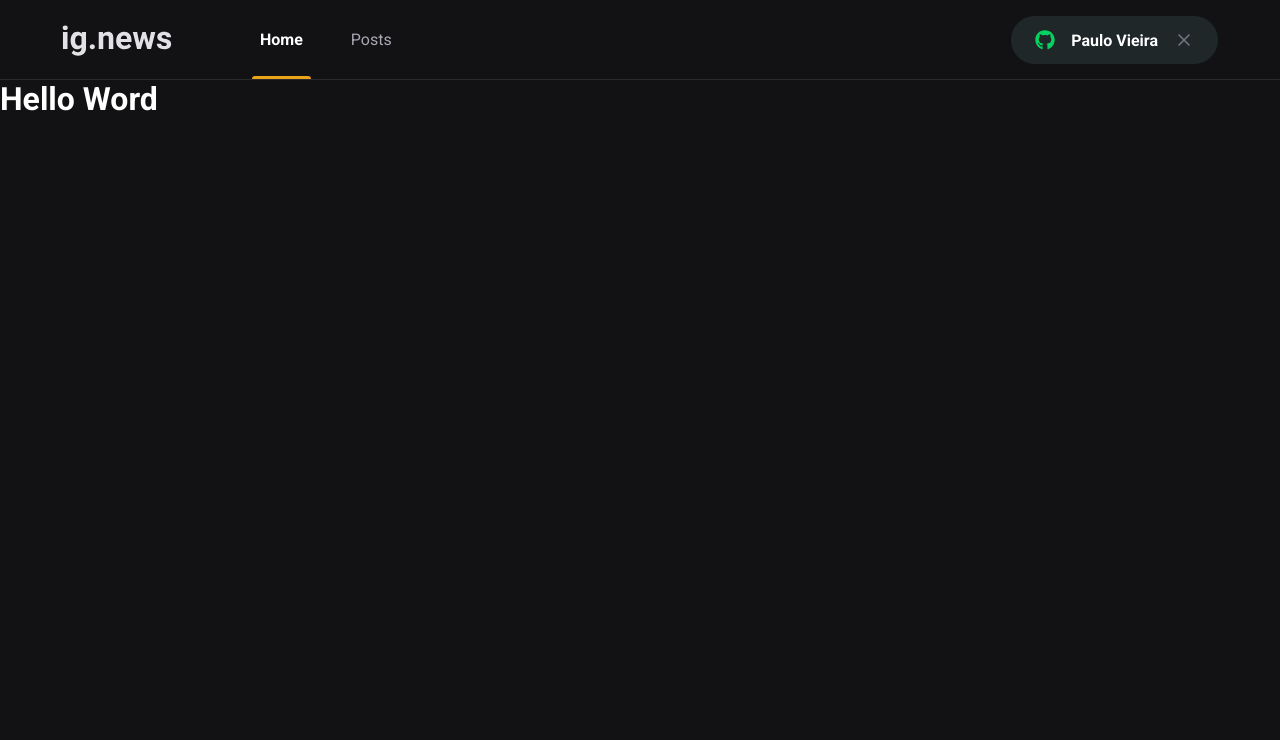
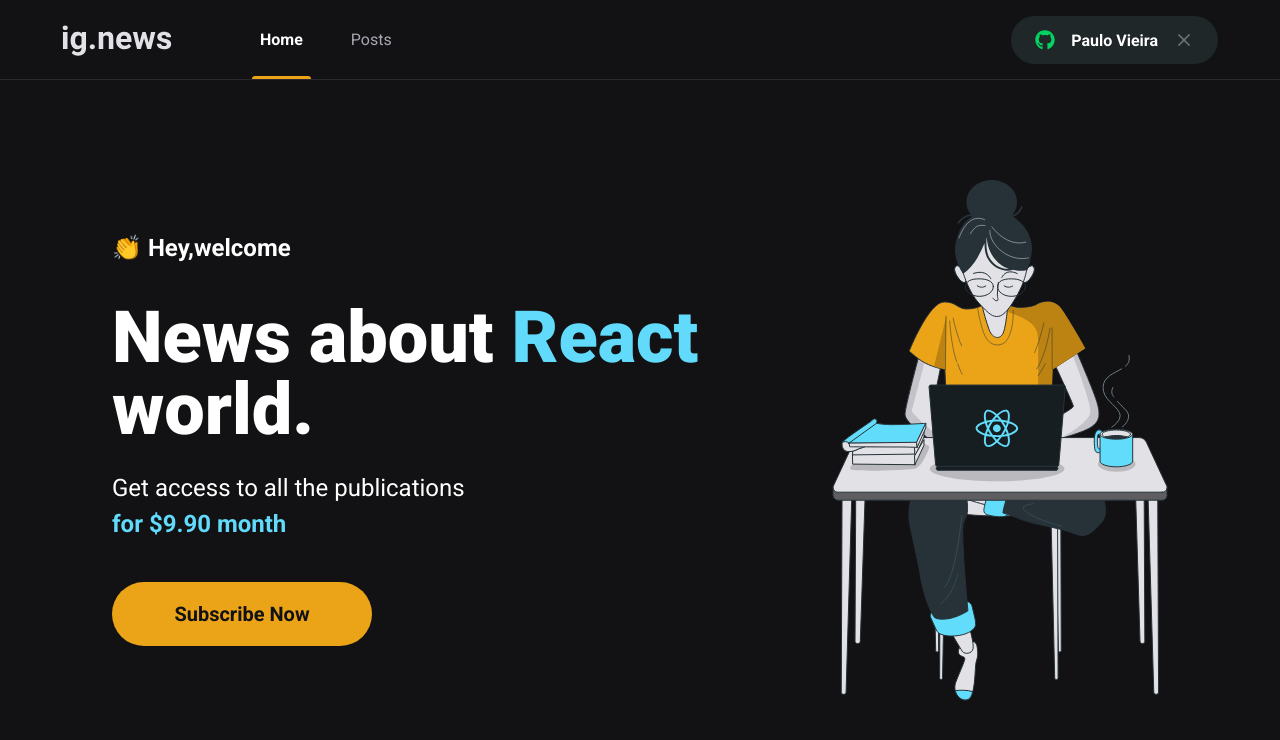
Before and after one commit to PauloIletski/ignews, a Next.js app: page / in a window 1280 px wide. Shown: the top 740 px of the page. Built offline with nearby package versions, Linux system fonts and the light colour scheme.

Commit message:
commit home updates

```diff
--- /dev/null
+++ b/src/components/subscribeButton/index.tsx
@@ -0,0 +1,14 @@
+import styles from './styles.module.scss'
+
+export function SubscribeButton(){
+    return(
+
+        <button
+            type="button"
+            className={styles.subscribeButton}
+        >
+        Subscribe Now
+        </button>
+
+    );
+}
--- /dev/null
+++ b/src/components/subscribeButton/styles.module.scss
@@ -0,0 +1,22 @@
+.subscribeButton{
+    width: 260px;
+    height: 4rem;
+    border:0;
+    border-radius: 2rem;
+    background: var(--yellow-500);
+    color:var(--gray-900);
+    font-size: 1.25rem;
+    font-weight: bold;
+
+    display: flex;
+    align-items: center;
+    justify-content: center;
+
+    transition: filter 0.2s;
+
+    &:hover{
+        filter:brightness(0.8)
+    }
+
+
+}
--- /dev/null
+++ b/src/pages/home.module.scss
@@ -0,0 +1,49 @@
+.contentContainer{
+
+    max-width:1120px;
+    margin:0 auto;
+    padding: 0 2rem;
+    height: calc(100vh - 5rem);
+
+    display: flex;
+    align-items: center;
+    justify-content: space-between;
+}
+
+.hero{
+
+    max-width: 600px;
+
+    > span{
+        font-size: 1.5rem;
+        font-weight: bold;
+
+    }
+
+    h1{
+        font-size: 4.5rem;
+        line-height: 4.5rem;
+        font-weight: 900;
+        margin-top:2.5rem;
+
+        span{
+            color:var(--cyan-500);
+        }
+    }
+
+
+    p{
+        font-size: 1.5rem;
+        line-height: 2.25rem;
+        margin-top:1.5rem;
+
+        span{
+            color:var(--cyan-500);
+            font-weight: bold;
+        }
+    }
+
+    button{
+        margin-top: 2.5rem;
+    }
+}
--- a/src/pages/index.tsx
+++ b/src/pages/index.tsx
@@ -1,13 +1,25 @@
-
-import Head  from 'next/head'
+import Head from "next/head";
+import { SubscribeButton } from "../components/subscribeButton";
+import styles from "./home.module.scss";
 
 export default function Home() {
   return (
     <>
-    <Head>
-      <title>Início|ig.news</title>
-    </Head>
-     <h1>Hello Word</h1>
+      <Head>
+        <title>Home|ig.news</title>
+      </Head>
+      <main className={styles.contentContainer}>
+        <section className={styles.hero}>
+          <span>👏 Hey,welcome</span>
+          <h1>News about <span>React</span> world.</h1>
+          <p>
+            Get access to all the publications<br/>
+            <span>for $9.90 month</span>
+          </p>
+          <SubscribeButton />
+        </section>
+        <img src="/images/avatar.svg" alt="Girl coding" />
+      </main>
     </>
-  )
+  );
 }
```
